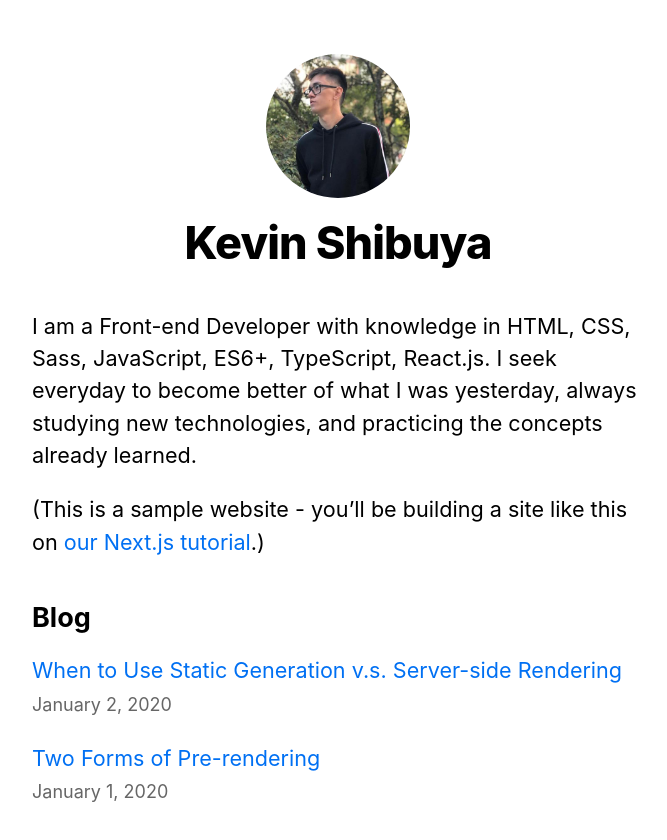
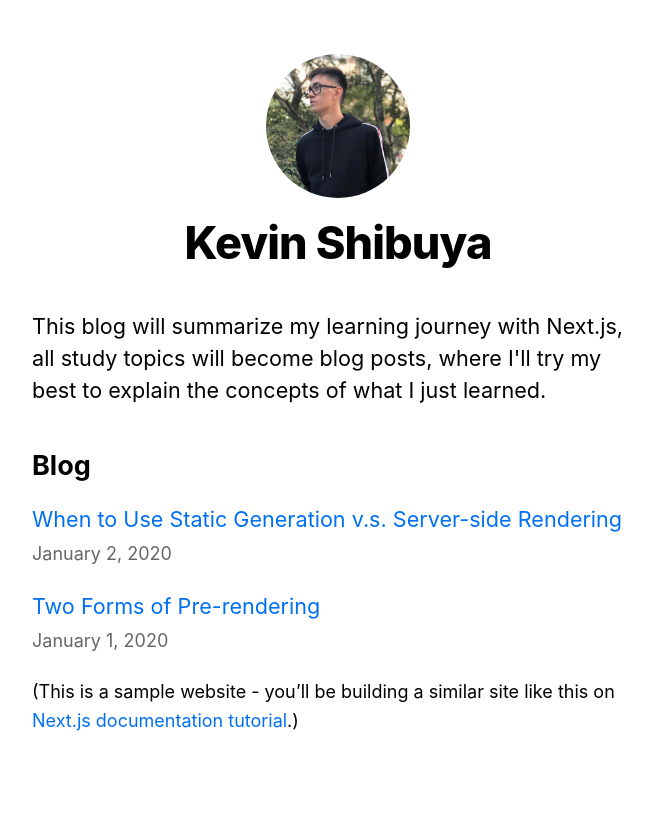
Before and after one commit to kevinshibuya/nextjs-learning-blog, a Next.js app: page / in a window 1280 px wide. Shown: the top 840 px of the page, without its empty margins (302-969 px from the left). Built offline with nearby package versions, Linux system fonts and the light colour scheme.

Commit message:
text changes

```diff
--- a/components/layout.js
+++ b/components/layout.js
@@ -64,6 +64,14 @@ export default function Layout({ children, home }) {
           <Link href="/">← Back to home</Link>
         </div>
       )}
+      <section>
+        <p>
+          (This is a sample website - you’ll be building a similar site like
+          this on{" "}
+          <a href="https://nextjs.org/learn">Next.js documentation tutorial</a>
+          .)
+        </p>
+      </section>
     </div>
   );
 }
--- a/pages/index.js
+++ b/pages/index.js
@@ -22,14 +22,9 @@ export default function Home({ allPostsData }) {
       </Head>
       <section className={utilStyles.headingMd}>
         <p>
-          I am a Front-end Developer with knowledge in HTML, CSS, Sass,
-          JavaScript, ES6+, TypeScript, React.js. I seek everyday to become
-          better of what I was yesterday, always studying new technologies, and
-          practicing the concepts already learned.
-        </p>
-        <p>
-          (This is a sample website - you’ll be building a site like this on{" "}
-          <a href="https://nextjs.org/learn">our Next.js tutorial</a>.)
+          This blog will summarize my learning journey with Next.js, all study
+          topics will become blog posts, where I'll try my best to explain the
+          concepts of what I just learned.
         </p>
       </section>
       <section className={`${utilStyles.headingMd} ${utilStyles.padding1px}`}>
```
